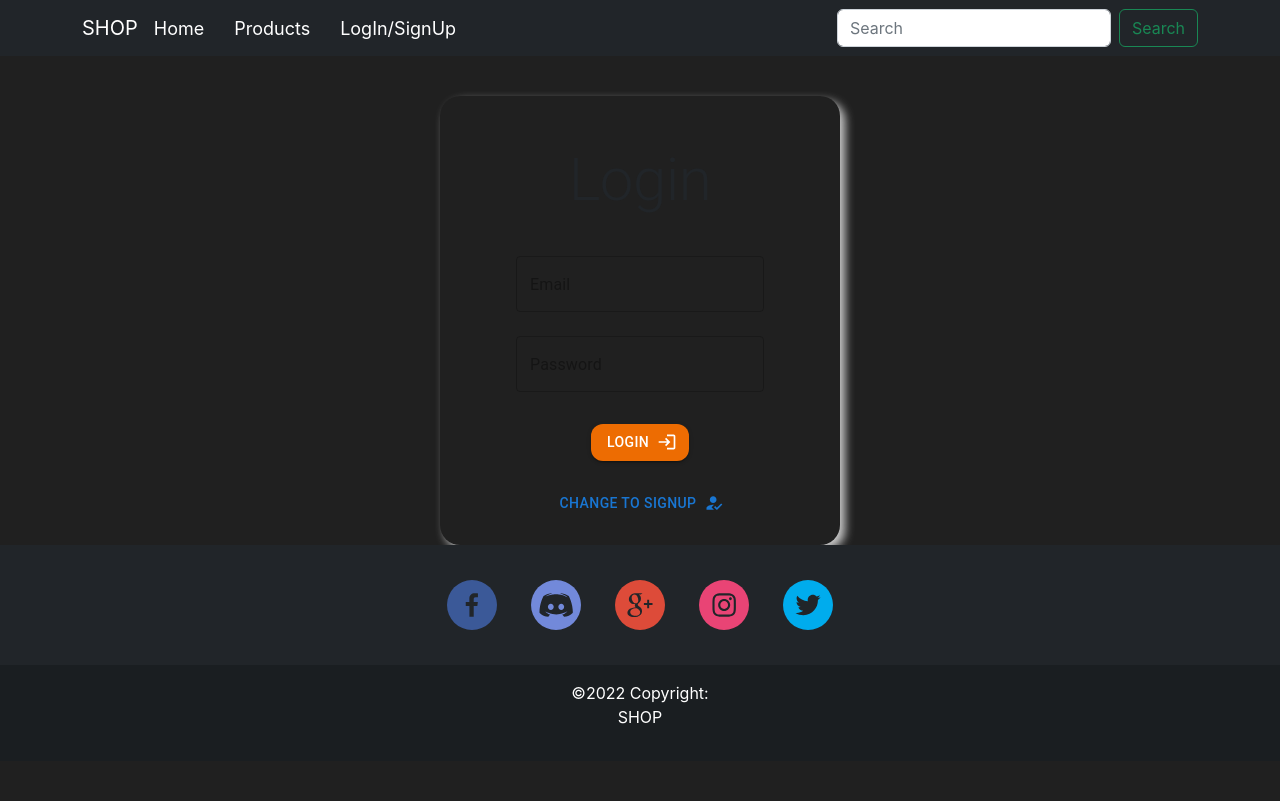
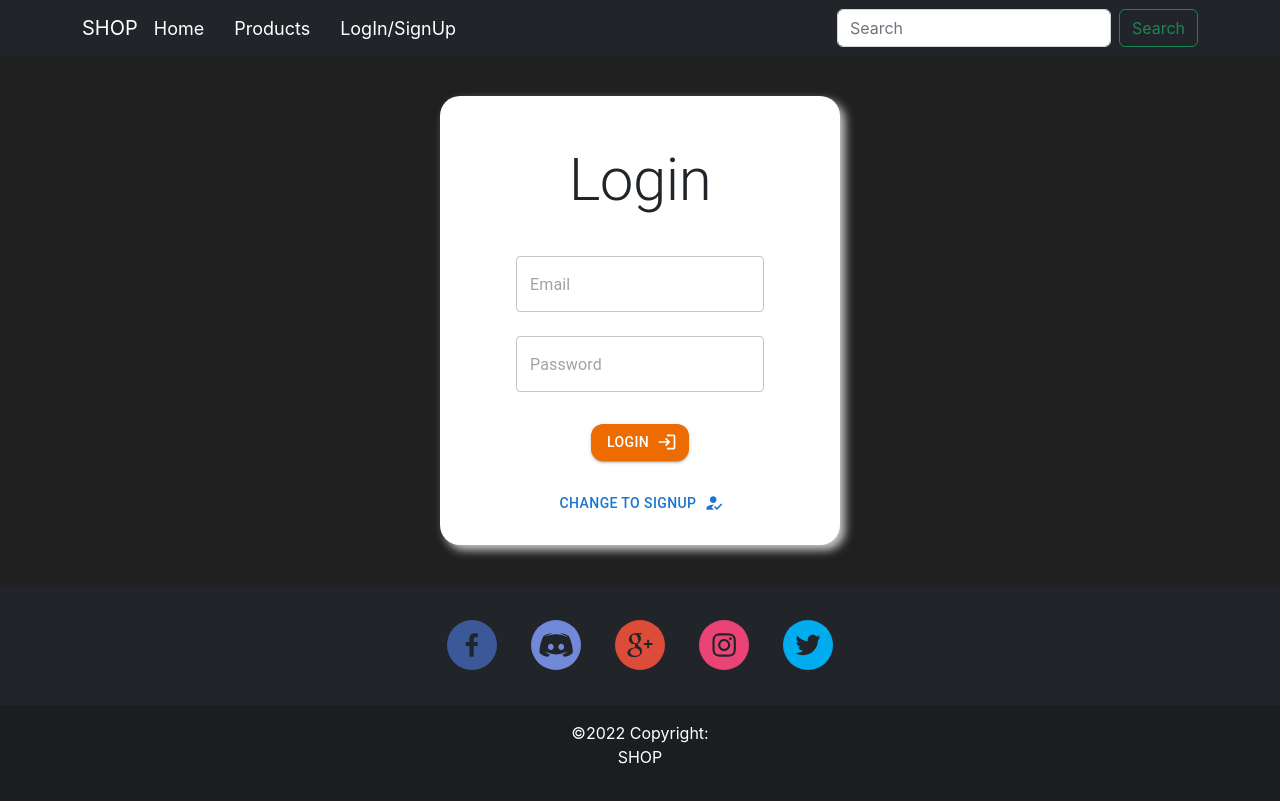
Before and after one commit to lakshaymeghlan/shopping-site-, a React (Create React App) app: page /login in a window 1280 px wide. Built offline with nearby package versions, Linux system fonts and the light colour scheme.

Commit message:
Modified login

```diff
--- a/src/App.css
+++ b/src/App.css
@@ -73,3 +73,7 @@ body{
   font-size: 18px;
   margin-right: 30px;
 }
+.login{
+  background-color: white;
+
+}
--- a/src/App.js
+++ b/src/App.js
@@ -13,6 +13,7 @@ import Products from "./components/Products";
 // } from "react-router-dom";
 import { BrowserRouter, Routes, Route, Router } from "react-router-dom";
 import Footer from "./components/Footer";
+import Details from "./components/Details";
 
 function App() {
   return (
@@ -43,7 +44,7 @@ function App() {
           <Route index element={<Home />} />
           <Route path="/products" element={<Products />} />
           <Route path="/login" element={<Login />} />
-          {/* <Route path="*" element={<NoPage />} /> */}
+          <Route path="/product_details" element={<Details />} />
         </Routes>
         <Footer />
       </BrowserRouter>
--- a/src/components/Details.js
+++ b/src/components/Details.js
@@ -1,35 +1,27 @@
-import Data from '../db.json'
-import React from 'react'
-// import Navbar from './Navbar'
+import Data from "../db.json";
+import React from "react";
+// import Navbar from "./Navbar";
 
 function Details() {
-
   return (
     <>
-        {/* <Navbar/> */}
-            <div className='container'>
 
-                <h1 className='second_head'>PRODUCTS</h1>
-                <div className='app col-10 mx-auto col-md-6 col-lg-3 my-3'>
-                    <div className='products '>
-                        {Data.products.map(products => {
-                            return (
+      <div className="container">
+        <h1 className="second_head">PRODUCTS</h1>
+        <div className="app col-10 mx-auto col-md-6 col-lg-3 my-3">
+          <div className="products ">
+            {Data.products.map((products) => {
               <>
-                                    <h4 className='anchor_cls'>{products.name}</h4>
+                <h4 className="anchor_cls">{products.name}</h4>
                 <p>{products.desc}</p>
                 <img src={products.large} alt={products.name} />
-
-                                </>
-                            )
+              </>;
             })}
-
           </div>
         </div>
-
       </div>
-
     </>
-    )
+  );
 }
 
-export default Details
+export default Details;
--- a/src/components/Home.js
+++ b/src/components/Home.js
@@ -1,9 +1,11 @@
 import React from 'react'
 import photo from '../assest/1.jpg'
+import Products from './Products'
 
 
 const Home = () => {
   return (
+    <>
     <div className='hero'>
       <div className="card bg-dark text-black border-0">
         <img className="card-img" src={photo} alt="Card image" height="550px" />
@@ -15,6 +17,10 @@ const Home = () => {
         </div>
       </div>
     </div>
+
+    <Products/>
+    </>
+
   )
 }
 
--- a/src/components/Products.js
+++ b/src/components/Products.js
@@ -14,7 +14,7 @@ function Products() {
             {Data.products.map(products => {
               return (
                 <>
-                   <Link to="/Details"> <h4 className='anchor_cls'>{products.name}</h4></Link>
+                   <Link to="/product_details"> <h4 className='anchor_cls'>{products.name}</h4></Link>
                   {/* <p>{products.desc}</p> */}
                   <img src={products.small} alt={products.name} />
 
--- a/src/components/login/Login.js
+++ b/src/components/login/Login.js
@@ -18,10 +18,10 @@ const Login = () => {
     return (
         <div>
             <form onSubmit={handleSubmit} >
-                <Box display="flex" flexDirection={"column"}
+                <Box className='login' display="flex" flexDirection={"column"}
                     maxWidth={400}
                     alignItems="center"
-                    justifyContent={"Center"} margin="auto" marginTop={5}
+                    justifyContent={"Center"} margin="auto" marginTop={5} marginBottom={5}
                     padding={3} borderRadius={5} boxShadow={'5px 5px 10px #ccc'}
                     sx={{
                         ":hover": {
```
Lines whose indentation alone changed are shown as unchanged.
